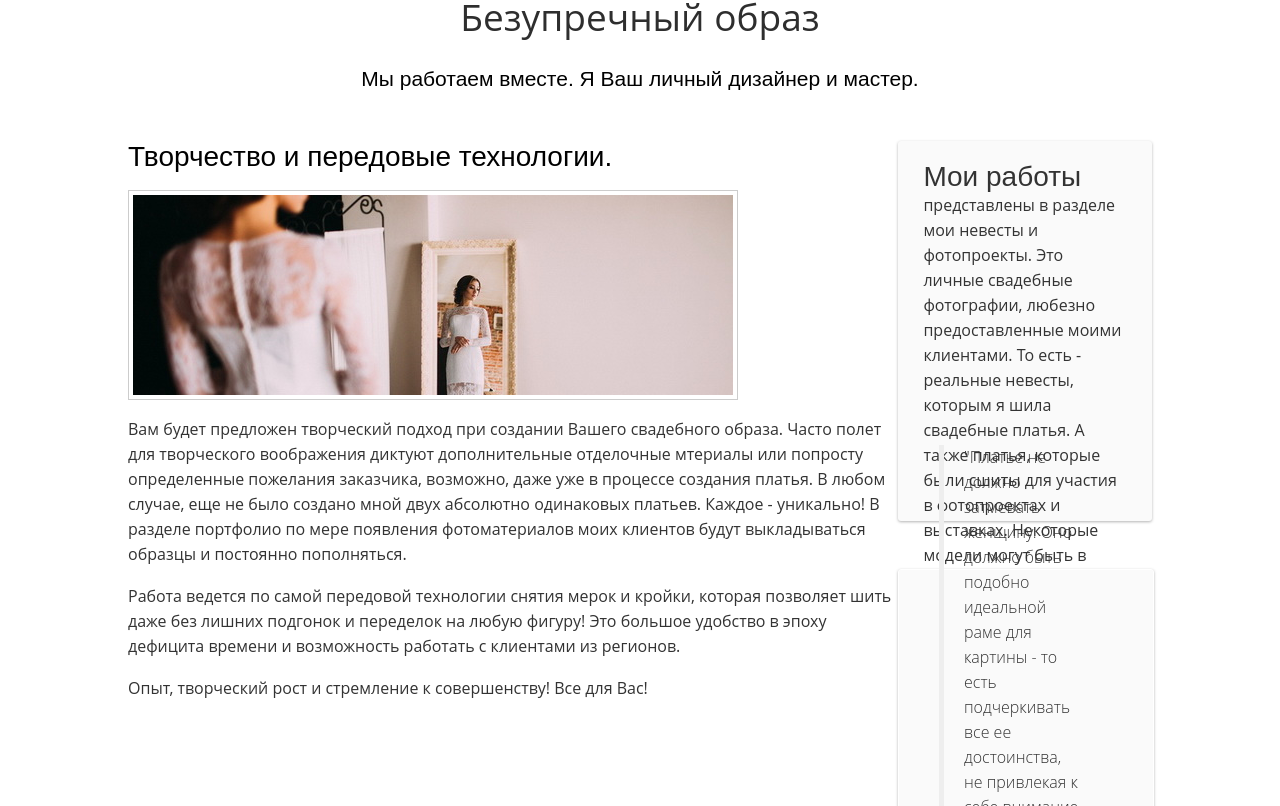
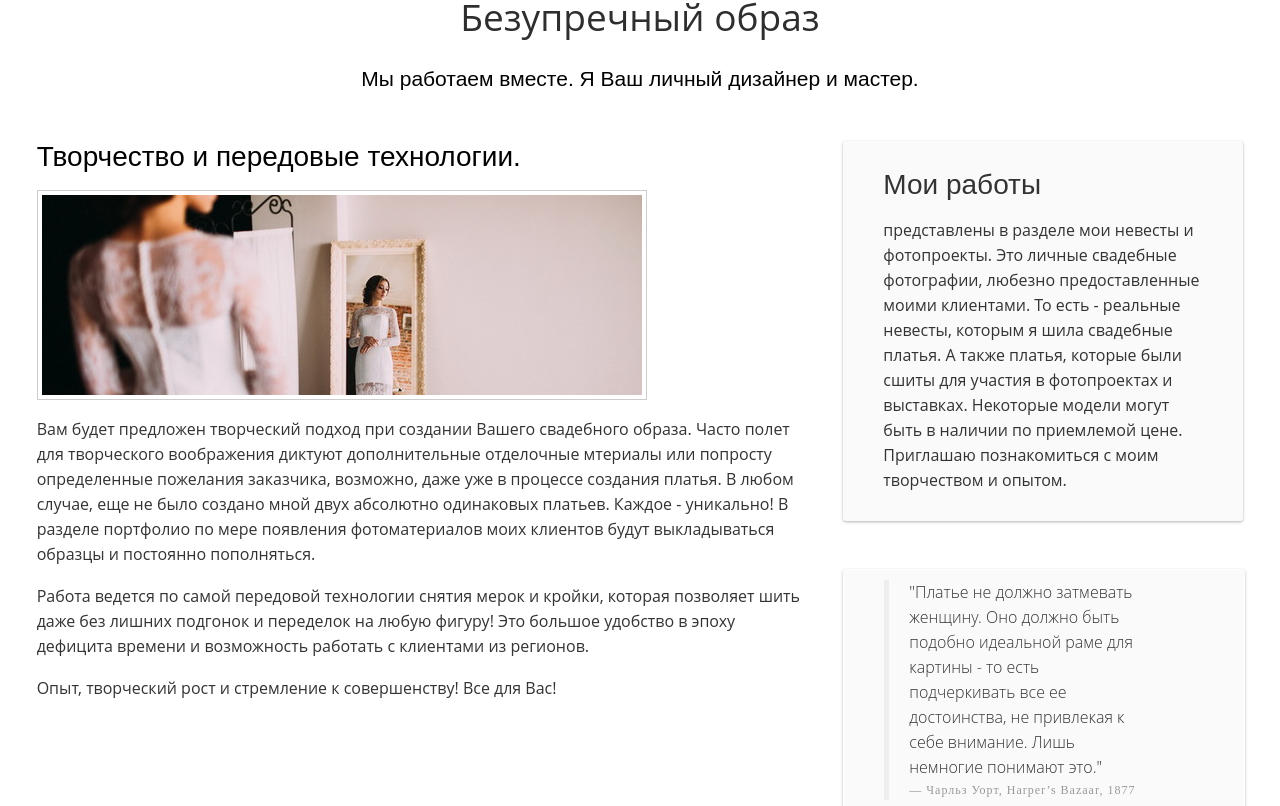
Before and after one commit to WidthDoctor/tianaTS, a React (Vite) app: page / in a window 1280 px wide. Shown: the part 1734-2540 px from the top of the page. Built offline with nearby package versions, Linux system fonts and the light colour scheme.

Commit message:
fix: display content wrapper

```diff
--- a/src/Pages/General/Flawless.css
+++ b/src/Pages/General/Flawless.css
@@ -26,8 +26,8 @@
 }
 .flawless-content__wrapper{
     display: flex;
-    justify-content: space-between;
-    width: 80%;
+    justify-content: space-evenly;
+    width: 100%;
     margin-bottom: 30px;
 }
 #left-side{
```
